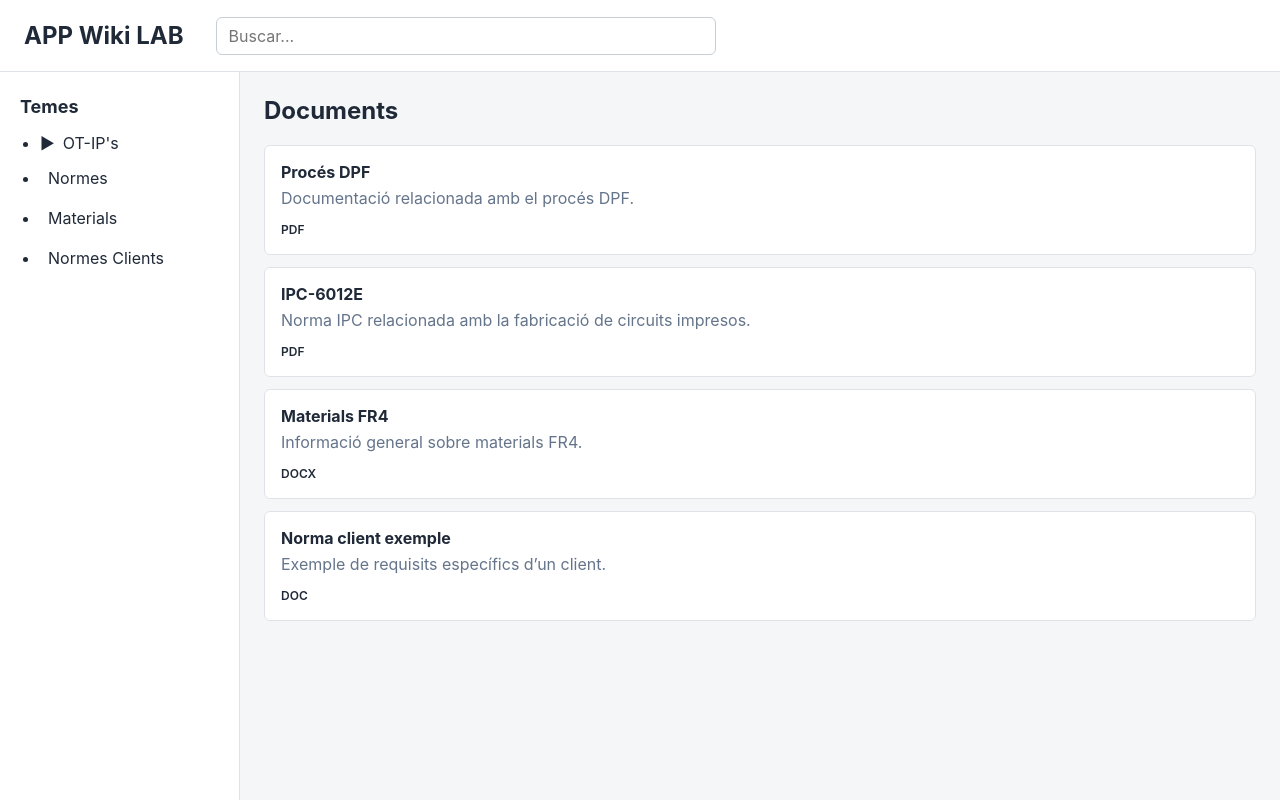
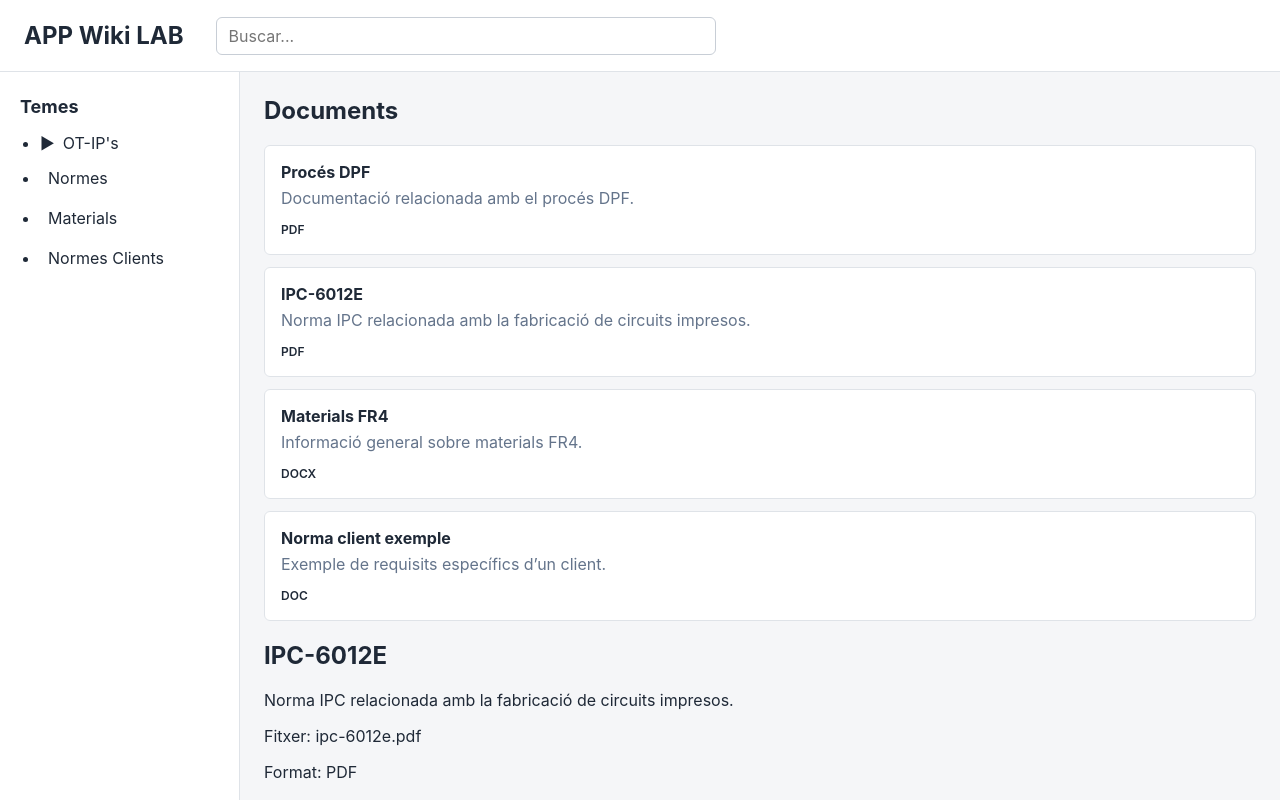
Before and after one commit to JCostaCotet/APP_Wiki_LAB, a React (Vite) app: page / in a window 1280 px wide. Both pictures are taken after a click on the item 760 px from the left and 321 px from the top of the page. Built offline with nearby package versions, Linux system fonts and the light colour scheme.

Commit message:
Mostra el detall del document seleccionat

```diff
--- a/src/App.tsx
+++ b/src/App.tsx
@@ -3,11 +3,17 @@ import { useState } from 'react';
 import Header from './components/Header';
 import Sidebar from './components/Sidebar';
 import DocumentList from './components/DocumentList';
+import DocumentDetails from './components/DocumentDetails';
+import { documents } from './data/documents';
+
 
 function App() {
 
   const [selectedCategoryId, setSelectedCategoryId] = useState<string | null>(null,);
   const [selectedDocumentId, setSelectedDocumentId] = useState<string | null>(null);
+  const selectedDocument = documents.find(
+  (document) => document.id === selectedDocumentId,
+);
 
   return (
     <div className="app">
@@ -19,7 +25,11 @@ function App() {
         selectedCategoryId={selectedCategoryId}
       />
         <main className="app-content">
-          <DocumentList categoryId={selectedCategoryId} onSelectDocument={setSelectedDocumentId}/>
+          <DocumentList
+            categoryId={selectedCategoryId}
+            onSelectDocument={setSelectedDocumentId}
+          />
+          {selectedDocument && (<DocumentDetails document={selectedDocument} />)}
         </main>
       </div>
     </div>
--- a/src/components/DocumentDetails.tsx
+++ b/src/components/DocumentDetails.tsx
@@ -0,0 +1,22 @@
+import type { Document } from '../models/Document';
+
+interface DocumentDetailsProps {
+  document: Document;
+}
+
+function DocumentDetails({ document }: DocumentDetailsProps) {
+  return (
+    <section className="document-details">
+      <h2>{document.title}</h2>
+
+      {document.description && (
+        <p>{document.description}</p>
+      )}
+
+      <p>Fitxer: {document.fileName}</p>
+      <p>Format: {document.type.toUpperCase()}</p>
+    </section>
+  );
+}
+
+export default DocumentDetails;
```
